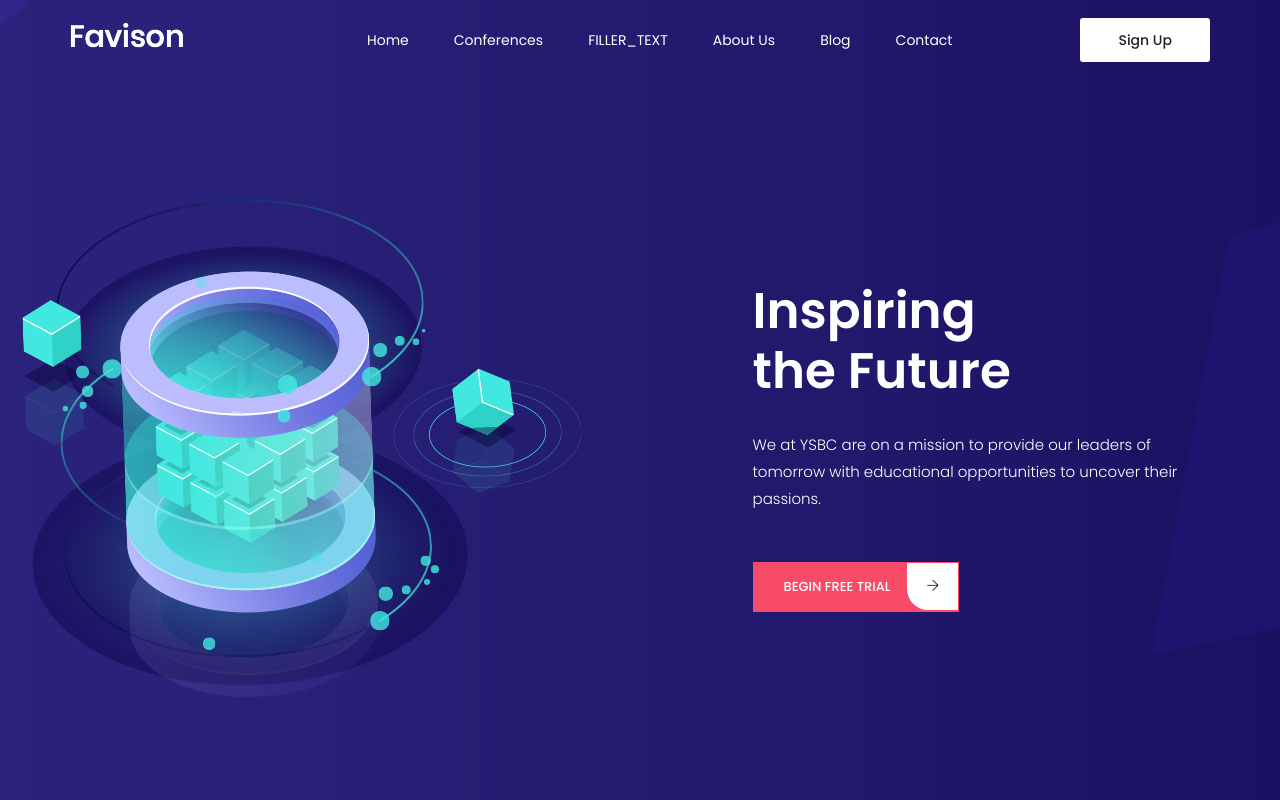
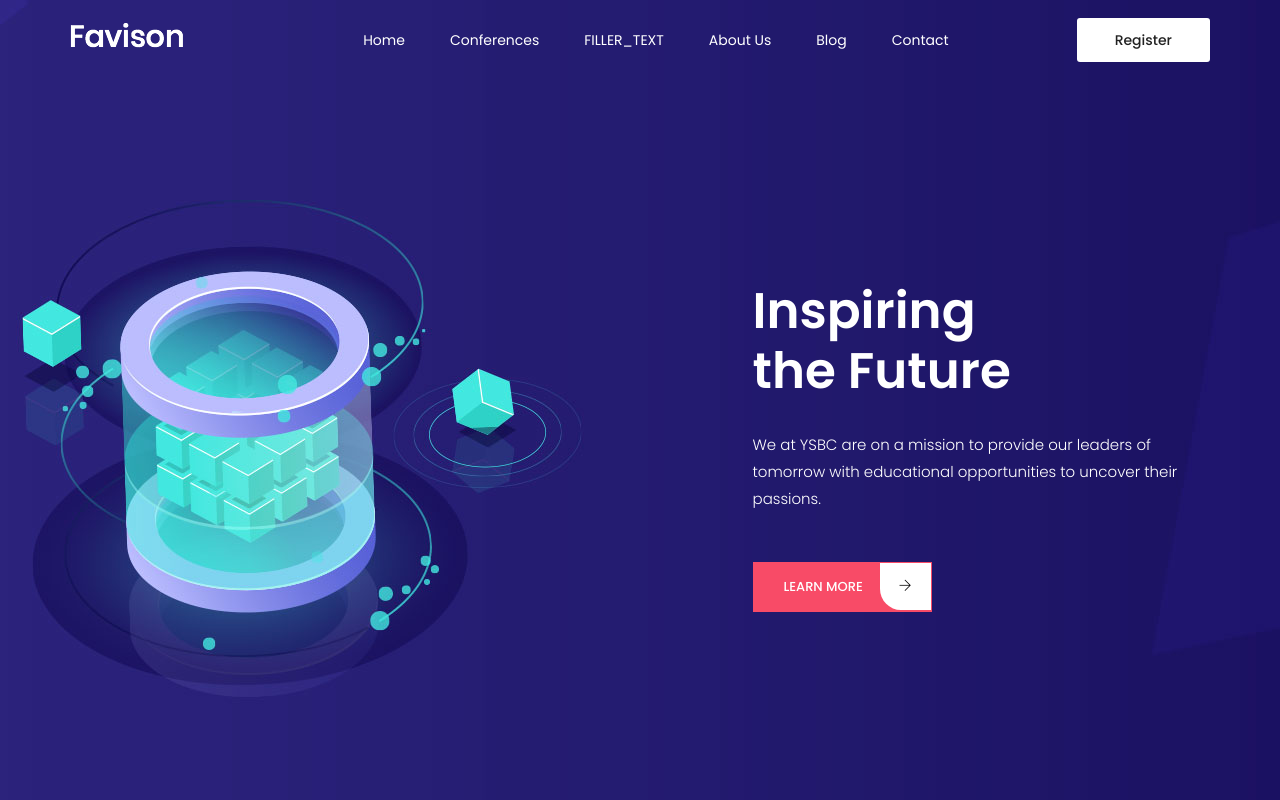
Before and after one commit to ysbcottawa/ysbcottawa, a plain HTML site: page index.html in a window 1280 px wide. Shown: the top 800 px of the page. Drawn offline with Linux system fonts and the light colour scheme.

Commit message:
Update Sign up and Begin Free Trial buttons

```diff
--- a/index.html
+++ b/index.html
@@ -50,7 +50,7 @@
                     </div>
                     <div class="right-button">
                         <ul>
-                            <li><a class="sign_up" href="https://www.eventbrite.ca/o/youth-stem-business-conferences-ottawa-31725084871">Sign Up</a></li>
+                            <li><a class="sign_up" href="https://www.eventbrite.ca/o/youth-stem-business-conferences-ottawa-31725084871">Register</a></li>
                         </ul>
                     </div>
                 </div>
@@ -69,7 +69,7 @@
                         <div class="banner_content">
                             <h3>Inspiring<br>the Future</h3>
                             <p>We at YSBC are on a mission to provide our leaders of tomorrow with educational opportunities to uncover their passions.</p>
-                            <a class="banner_btn" href="#">Begin Free Trial<i class="ti-arrow-right"></i></a>
+                            <a class="banner_btn" href=".\our_mission.html">Learn More<i class="ti-arrow-right"></i></a>
                         </div>
                     </div>
 
```
